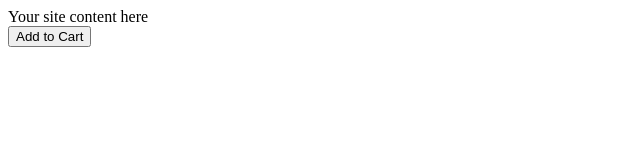
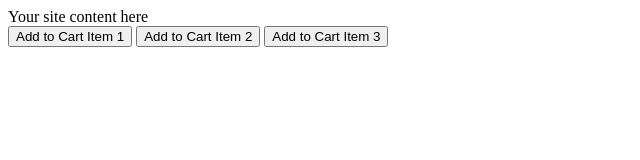
Before and after one commit to runabh/snipcart-iframe, a plain HTML site: page index.html in a window 1280 px wide. Shown: the whole page, without its empty margins (0-640 px from the left). Drawn offline with Linux system fonts and the light colour scheme.

Commit message:
Update index.html

```diff
--- a/index.html
+++ b/index.html
@@ -10,7 +10,9 @@
       Your site content here
     </div>
     <div>
-        <button onClick="parent.add('id1');"> Add to Cart </button>
+        <button onClick="parent.add('1');"> Add to Cart Item 1 </button>
+      <button onClick="parent.add('2');"> Add to Cart Item 2 </button>
+      <button onClick="parent.add('3');"> Add to Cart Item 3 </button>
       </div>
         <div hidden id="snipcart" data-api-key="NDgyZDYzNTAtZWE2My00ZjBiLWFlNDEtMDVhMGJjYWQxOTMwNjM3Mzk1NjkzNDg1Njg1OTg3"></div>
         <script async src="https://cdn.snipcart.com/themes/v3.0.23/default/snipcart.js"></script>
```
